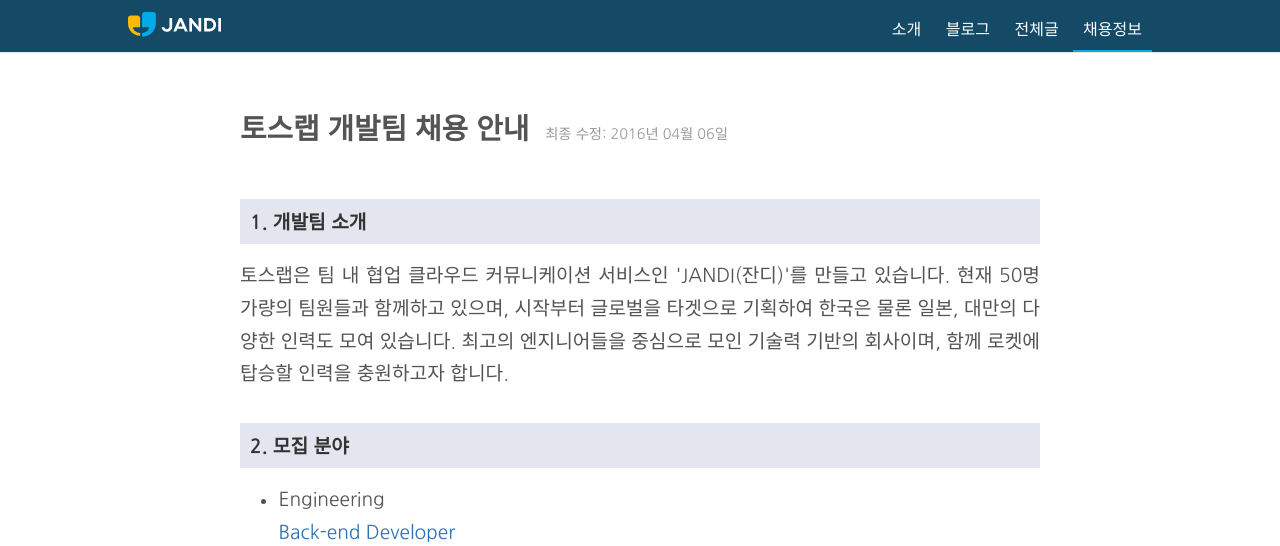
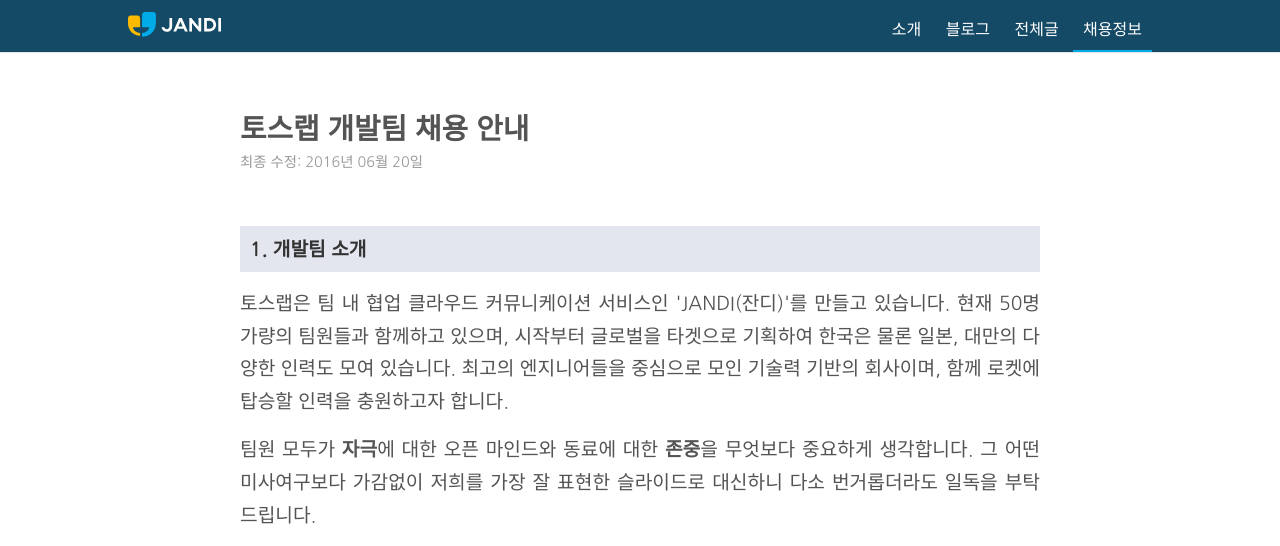
Before and after one commit to tosslab/tosslab.github.io, a Jekyll site: the page built from joinus.html, in a window 1280 px wide. Shown: the top 546 px of the page. Built offline with Jekyll 4.4.1, drawn with Linux system fonts in a browser that asks for light colours; comment, search, counter and statistics services are not loaded; grey boxes are pictures that could not be loaded.

Commit message:
fix(): 채용정보 페이지에 슬라이드쉐어 포스팅 추가, 레이아웃 일부 수정

```diff
--- a/assets/css/style.css
+++ b/assets/css/style.css
@@ -599,7 +599,7 @@
 	font-size: 120%;
 }
 .joinus .updated {
-	margin-left: 1rem;
+	display: block;
 }
 .joinus .intro {
 
--- a/joinus.html
+++ b/joinus.html
@@ -3,13 +3,17 @@
 category: joinus
 permalink: /joinus/
 title: Dreaming with JANDI
-date: 2016-04-06
+date: 2016-06-20
 ---
 <section class="joinus">
 	<div class="intro">
 		<h1>토스랩 개발팀 채용 안내<small class="date updated">최종 수정: {{ page.date | date: "%Y년 %m월 %d일" }}</small></h1>
 		<h3>1. 개발팀 소개</h3>
 		<p>토스랩은 팀 내 협업 클라우드 커뮤니케이션 서비스인 'JANDI(잔디)'를 만들고 있습니다. 현재 50명 가량의 팀원들과 함께하고 있으며, 시작부터 글로벌을 타겟으로 기획하여 한국은 물론 일본, 대만의 다양한 인력도 모여 있습니다. 최고의 엔지니어들을 중심으로 모인 기술력 기반의 회사이며, 함께 로켓에 탑승할 인력을 충원하고자 합니다.</p>
+		<p>팀원 모두가 <strong>자극</strong>에 대한 오픈 마인드와 동료에 대한 <strong>존중</strong>을 무엇보다 중요하게 생각합니다. 그 어떤 미사여구보다 가감없이 저희를 가장 잘 표현한 슬라이드로 대신하니 다소 번거롭더라도 일독을 부탁드립니다.</p>
+ 		<p class="center">
+			<iframe src="//www.slideshare.net/slideshow/embed_code/key/oVUli2uwqCnor1" width="595" height="485" frameborder="0" marginwidth="0" marginheight="0" scrolling="no" style="border:1px solid #CCC; border-width:1px; margin-bottom:5px; max-width: 100%;" allowfullscreen> </iframe>
+		</p>
 		<h3>2. 모집 분야</h3>
 		<ul>
 			<li>Engineering</li>
```
